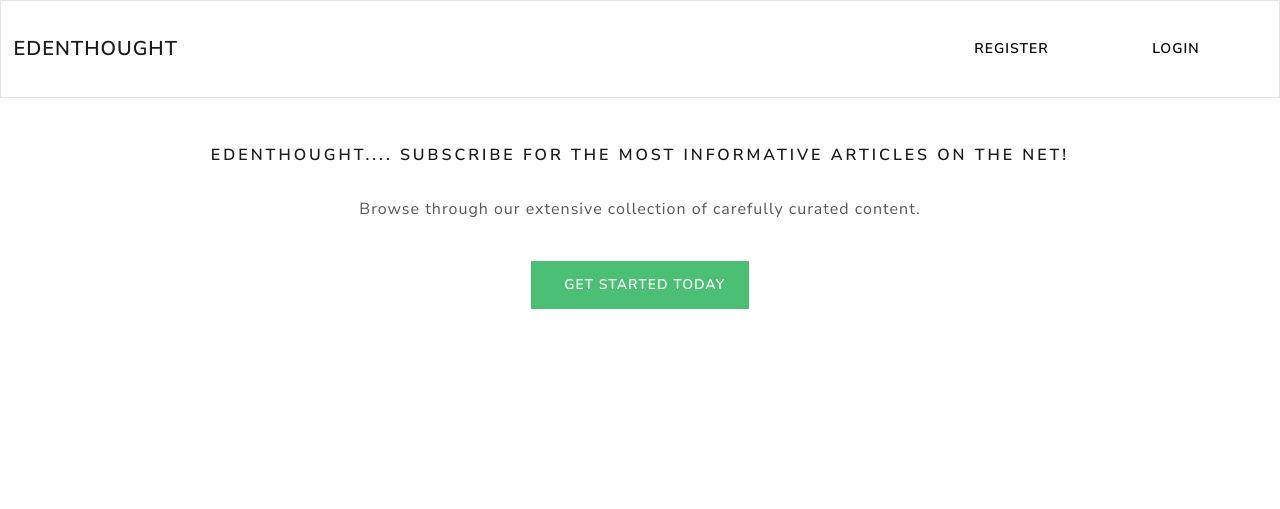
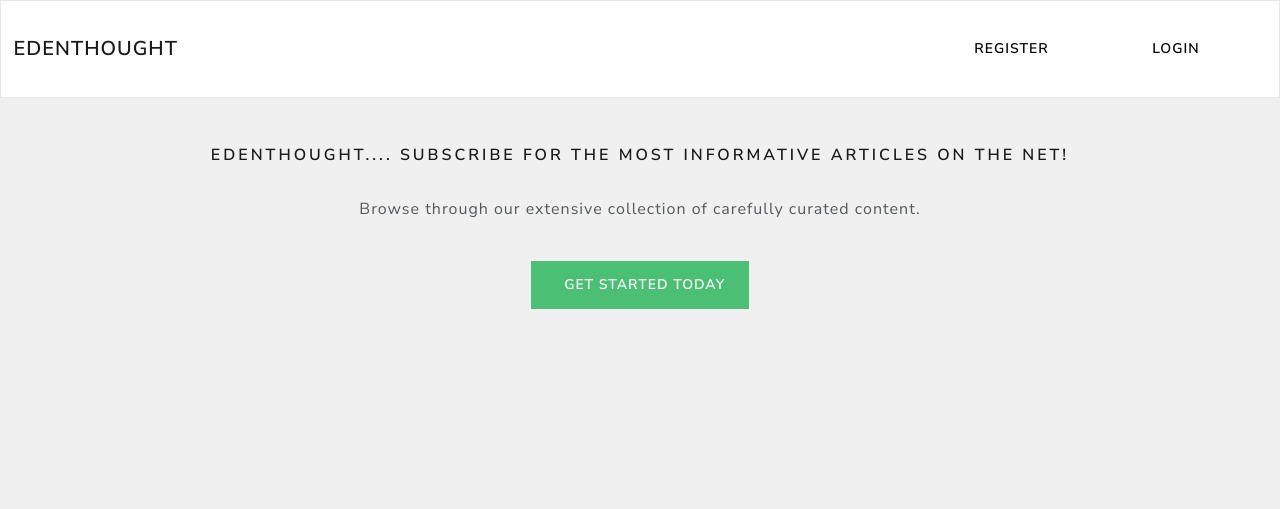
Before and after one commit to rivka-levit/subscription_platform, a Django app: template account/templates/account/index.html in a window 1280 px wide. Shown: the top 509 px of the page. Run offline with Django 3.2, Linux system fonts and the light colour scheme; the template is opened without the code that fills it, so the values that code supplies are empty; some libraries are stand-ins or nearby versions.

Commit message:
change background

```diff
--- a/account/templates/account/index.html
+++ b/account/templates/account/index.html
@@ -18,7 +18,7 @@
           <link rel="stylesheet" type="text/css" href="https://bootswatch.com/5/lux/bootstrap.min.css">
 
 
-          <link rel="stylesheet" type="text/css" href="{% static 'css' %}">
+          <link rel="stylesheet" type="text/css" href="{% static 'css/styles.css' %}">
 
 
         </head>
--- /dev/null
+++ b/static/css/styles.css
@@ -0,0 +1,3 @@
+body {
+    background-color: #f0f0f0;
+}
```
